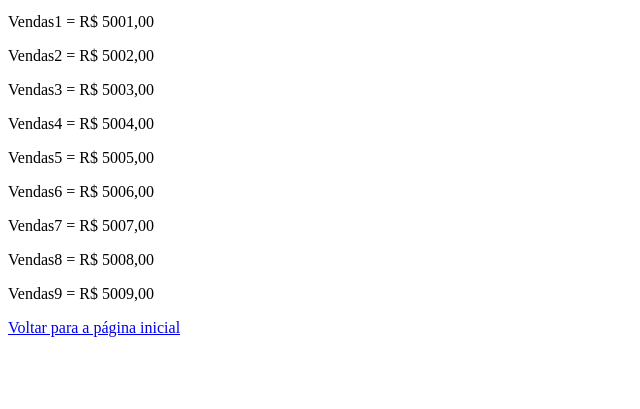
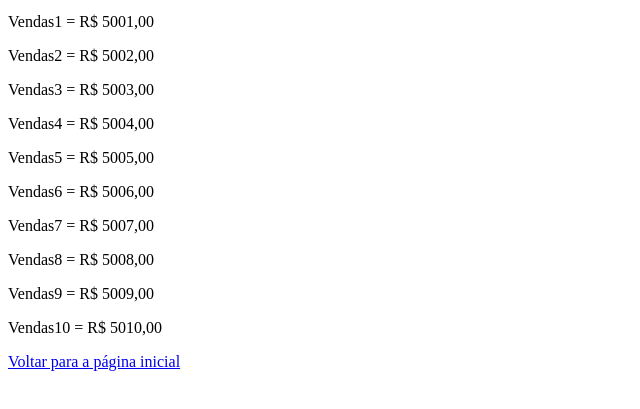
Before and after one commit to rubens144/siteversao3, a plain HTML site: page vendas.html in a window 1280 px wide. Shown: the part 101-510 px from the top of the page, without its empty margins (0-640 px from the left). Drawn offline with Linux system fonts and the light colour scheme.

Commit message:
site de vendas versao 10 (final)

```diff
--- a/vendas.html
+++ b/vendas.html
@@ -17,6 +17,7 @@
     <p>Vendas7  = R$ 5007,00 </p>
     <p>Vendas8  = R$ 5008,00 </p>
     <p>Vendas9  = R$ 5009,00 </p>
+    <p>Vendas10 = R$ 5010,00 </p>
     <a href="index.html">Voltar para a página inicial</a>
 </body>
 </html>
```
